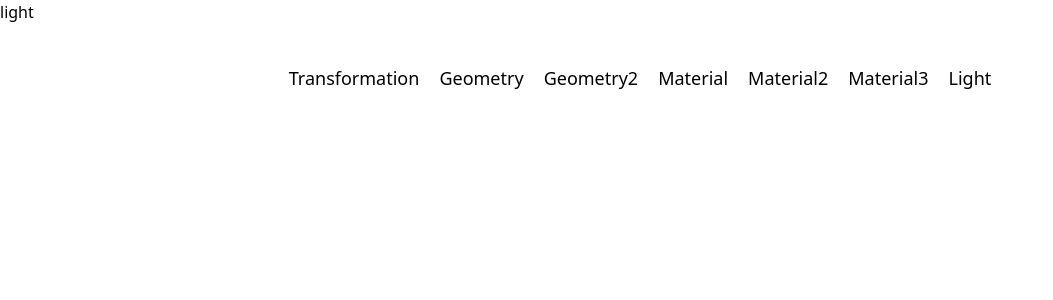
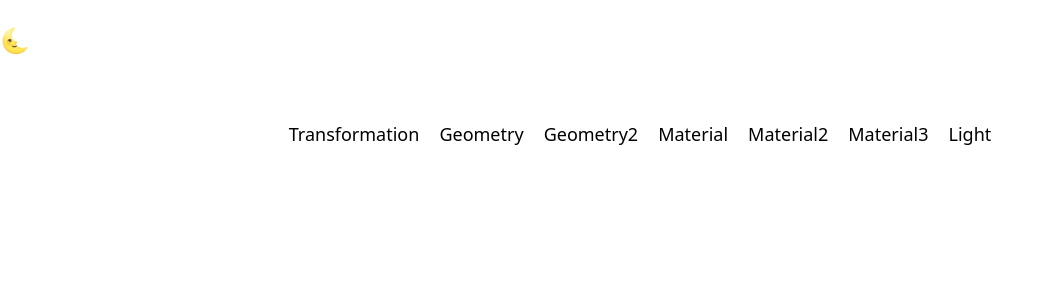
Before and after one commit to alstjd0051/learn_r3f, a React (Vite) app: page / in a window 1280 px wide. Shown: the top 300 px of the page, without its empty margins (0-1053 px from the left). Built offline with nearby package versions, Linux system fonts and the light colour scheme.

Commit message:
refactor: Update import paths for Material and MaterialTwo components in rtfcollection.ts

```diff
--- a/src/App.css
+++ b/src/App.css
@@ -4,7 +4,7 @@
 
 @layer base {
   #root {
-    @apply m-auto p-0 w-full h-dvh dark:bg-black/90 dark:text-white;
+    @apply m-auto p-0 w-full h-dvh dark:bg-black/90;
   }
   nav {
     @apply text-white;
--- a/src/App.tsx
+++ b/src/App.tsx
@@ -14,8 +14,8 @@ function App() {
 
   return (
     <>
-      <Header />
       <QueryClientProvider client={queryClient}>
+        <Header />
         <Routes>
           <Route
             path="/"
--- a/src/components/commons/layout/header.tsx
+++ b/src/components/commons/layout/header.tsx
@@ -1,18 +1,17 @@
-import React, { useState } from "react";
+import React from "react";
+import { useTheme } from "../../hooks/theme";
 
 const Header = () => {
-  const [dark, setDark] = useState(false);
-  const darkModeHandler = () => {
-    setDark(!dark);
-    document.body.classList.toggle("dark");
+  const { theme, toggleTheme } = useTheme();
+  const handleToggle = () => {
+    toggleTheme();
   };
   return (
-    <div>
-      <button onClick={() => darkModeHandler()}>
-        {dark && "dark"}
-        {!dark && "light"}
+    <nav className="flex h-20 items-center justify-between">
+      <button onClick={handleToggle} className="cursor-pointer text-2xl ">
+        {theme ? "🌞" : "🌜"}
       </button>
-    </div>
+    </nav>
   );
 };
 
--- /dev/null
+++ b/src/components/hooks/theme.ts
@@ -0,0 +1,10 @@
+import { useContext } from "react";
+import { ThemeContext } from "../provider/ThemeProvider";
+
+export const useTheme = () => {
+  const context = useContext(ThemeContext);
+  if (context === null) {
+    throw new Error("useTheme must be used within a ThemeContextProvider");
+  }
+  return context;
+};
--- /dev/null
+++ b/src/components/provider/ThemeProvider.tsx
@@ -0,0 +1,32 @@
+import React, { createContext, useCallback, useState } from "react";
+
+interface ThemeContextType {
+  theme: boolean;
+  toggleTheme: () => void;
+}
+
+interface IProps {
+  children: React.ReactNode;
+}
+
+export const ThemeContext = createContext<ThemeContextType | null>(null);
+
+const ThemeContextProvider = ({ children }: IProps) => {
+  const [theme, setTheme] = useState<boolean>(false);
+
+  const toggleTheme = useCallback(() => {
+    setTheme((prev) => !prev);
+    document.body.classList.toggle("dark");
+  }, []);
+
+  const value = {
+    theme,
+    toggleTheme,
+  };
+
+  return (
+    <ThemeContext.Provider value={value}>{children}</ThemeContext.Provider>
+  );
+};
+
+export default ThemeContextProvider;
--- a/src/components/three/wrapper.tsx
+++ b/src/components/three/wrapper.tsx
@@ -9,6 +9,7 @@ const ThreeWrapper = () => {
     fov: 75,
     position: new Vector3(7, 7, 0),
   });
+
   const { data, SelectedComponent, handleClick } = useRtfCollection();
 
   const ChangeThreeItems = useCallback(() => {
@@ -32,12 +33,12 @@ const ThreeWrapper = () => {
   }, [SelectedComponent]);
 
   return (
-    <div className="w-full h-full ">
-      <div className="mx-auto w-fit space-x-5 pt-5 space-y-5">
+    <div className="w-full">
+      <nav className="mx-auto w-fit space-x-5 pt-5 space-y-5 ">
         {data?.map(({ name }, idx) => (
           <button
             key={idx}
-            className="hover:text-red-600 text-lg"
+            className="hover:text-red-600 text-lg text-black dark:text-white cursor-pointer"
             onClick={() => {
               handleClick(name);
             }}
@@ -45,9 +46,9 @@ const ThreeWrapper = () => {
             {name}
           </button>
         ))}
-      </div>
+      </nav>
 
-      <Canvas camera={{ ...cameraSettings }}>
+      <Canvas style={{ height: `90dvh` }} camera={{ ...cameraSettings }}>
         <OrbitControls />
         <ChangeThreeItems />
       </Canvas>
--- a/src/main.tsx
+++ b/src/main.tsx
@@ -2,11 +2,14 @@ import React from "react";
 import ReactDOM from "react-dom/client";
 import App from "./App.tsx";
 import { BrowserRouter } from "react-router-dom";
+import ThemeContextProvider from "./components/provider/ThemeProvider.tsx";
 
 ReactDOM.createRoot(document.getElementById("root")!).render(
   <React.StrictMode>
-    <BrowserRouter>
-      <App />
-    </BrowserRouter>
+    <ThemeContextProvider>
+      <BrowserRouter>
+        <App />
+      </BrowserRouter>
+    </ThemeContextProvider>
   </React.StrictMode>
 );
--- a/tailwind.config.js
+++ b/tailwind.config.js
@@ -8,6 +8,6 @@ export default {
   theme: {
     extend: {},
   },
-  darkMode: "class",
+  darkMode: "selector",
   plugins: [],
 };
```
